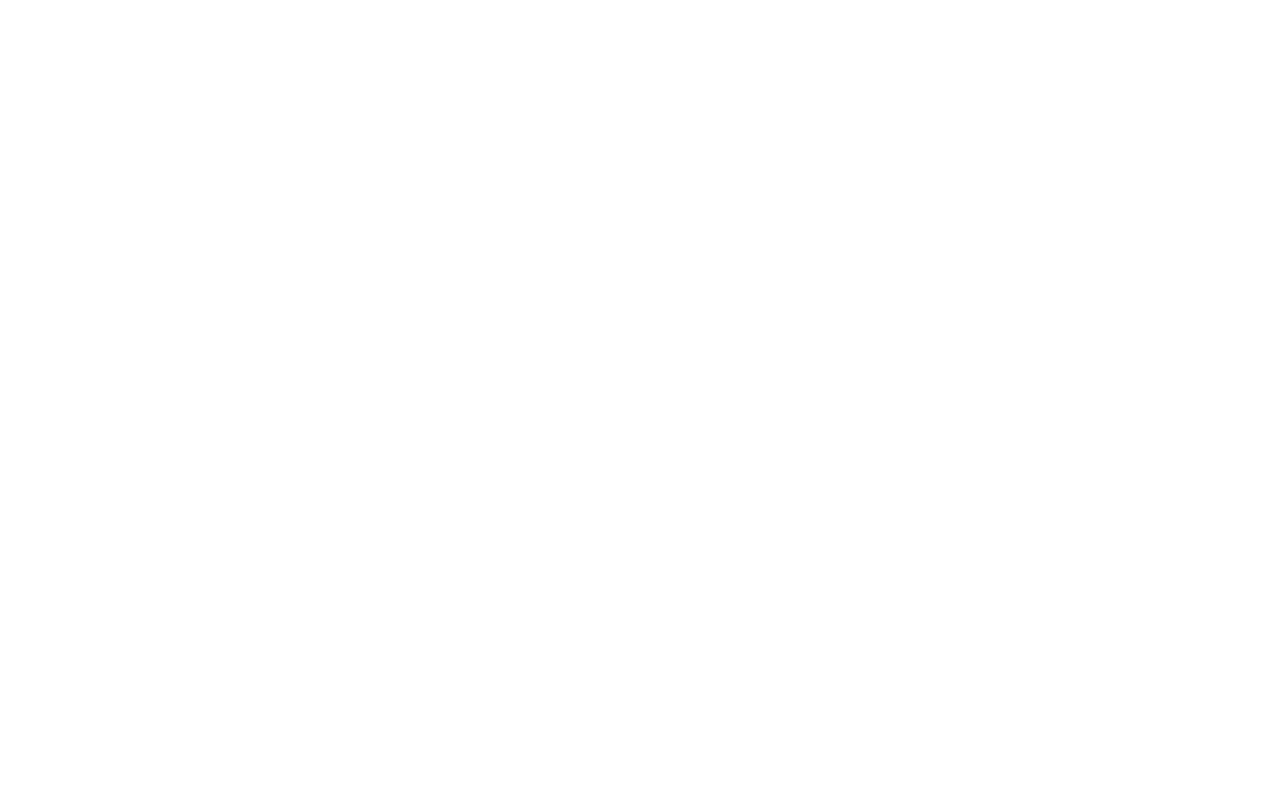
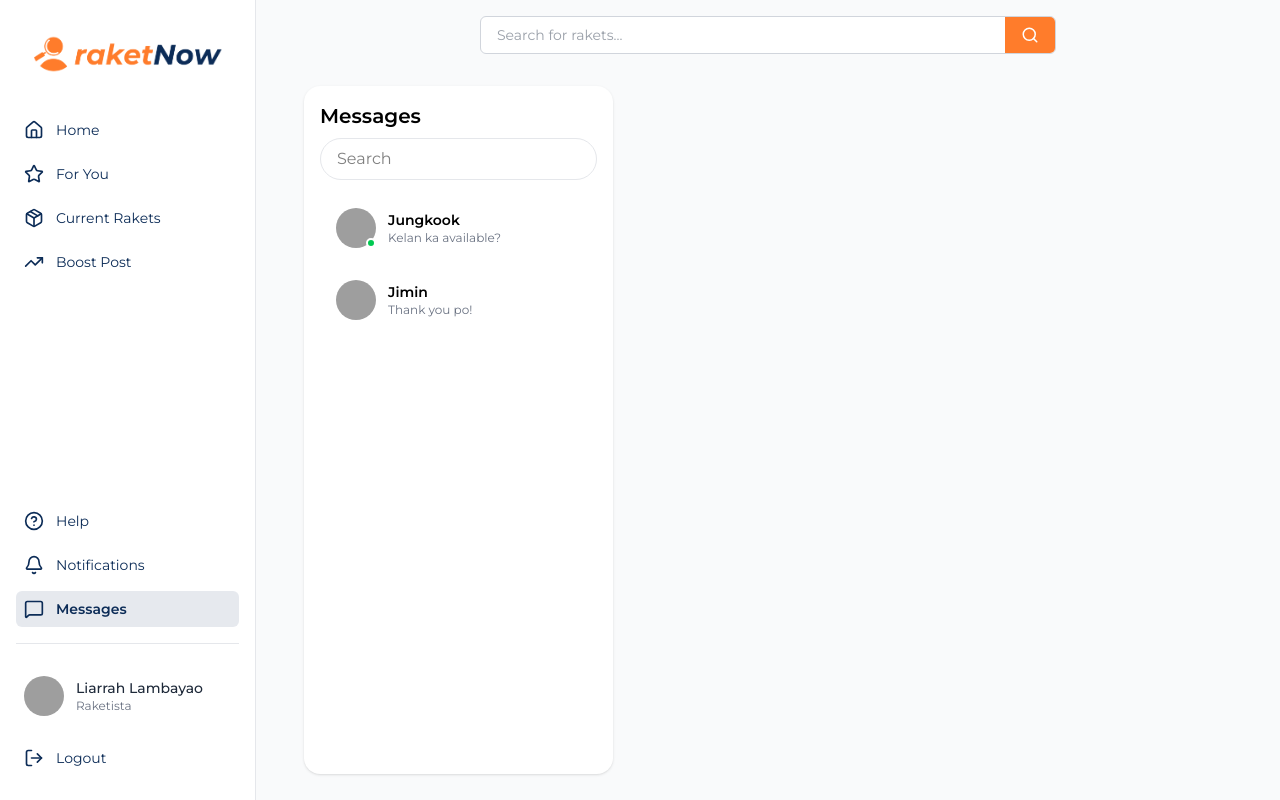
Before and after one commit to RakPaperScissors/RaketNow, a React (Vite) app in the folder frontend/: page /message in a window 1280 px wide. Before the commit this address had no page. Built offline with nearby package versions, Linux system fonts and the light colour scheme; grey boxes are pictures that could not be loaded.

Commit message:
fix: routing

```diff
--- a/frontend/src/App.jsx
+++ b/frontend/src/App.jsx
@@ -14,6 +14,7 @@
 import Home from "./pages/Home";
 import ForYou from "./pages/ForYou";
 import ProfilePage from "./pages/ProfilePage";
+import Message from "./pages/Message";
 
 function AppContent() {
   const location = useLocation();
@@ -44,6 +45,7 @@
         <Route path="/home" element={<Home />} />
         <Route path="/rakets" element={<ForYou />} />
         <Route path="/profile" element={<ProfilePage />} />
+        <Route path="/message" element={<Message />} />
       </Routes>
 
       {showFooter && <Footer />}
--- a/frontend/src/components/SideNav.jsx
+++ b/frontend/src/components/SideNav.jsx
@@ -42,7 +42,7 @@
         <div className="space-y-2 mb-4">
           <SideNavItem to="/help" icon={HelpCircle} label="Help" />
           <SideNavItem to="/notifications" icon={Bell} label="Notifications" />
-          <SideNavItem to="/messages" icon={MessageSquare} label="Messages" />
+          <SideNavItem to="/message" icon={MessageSquare} label="Messages" />
         </div>
         <div className="border-t border-gray-200 my-4" />
 
```
